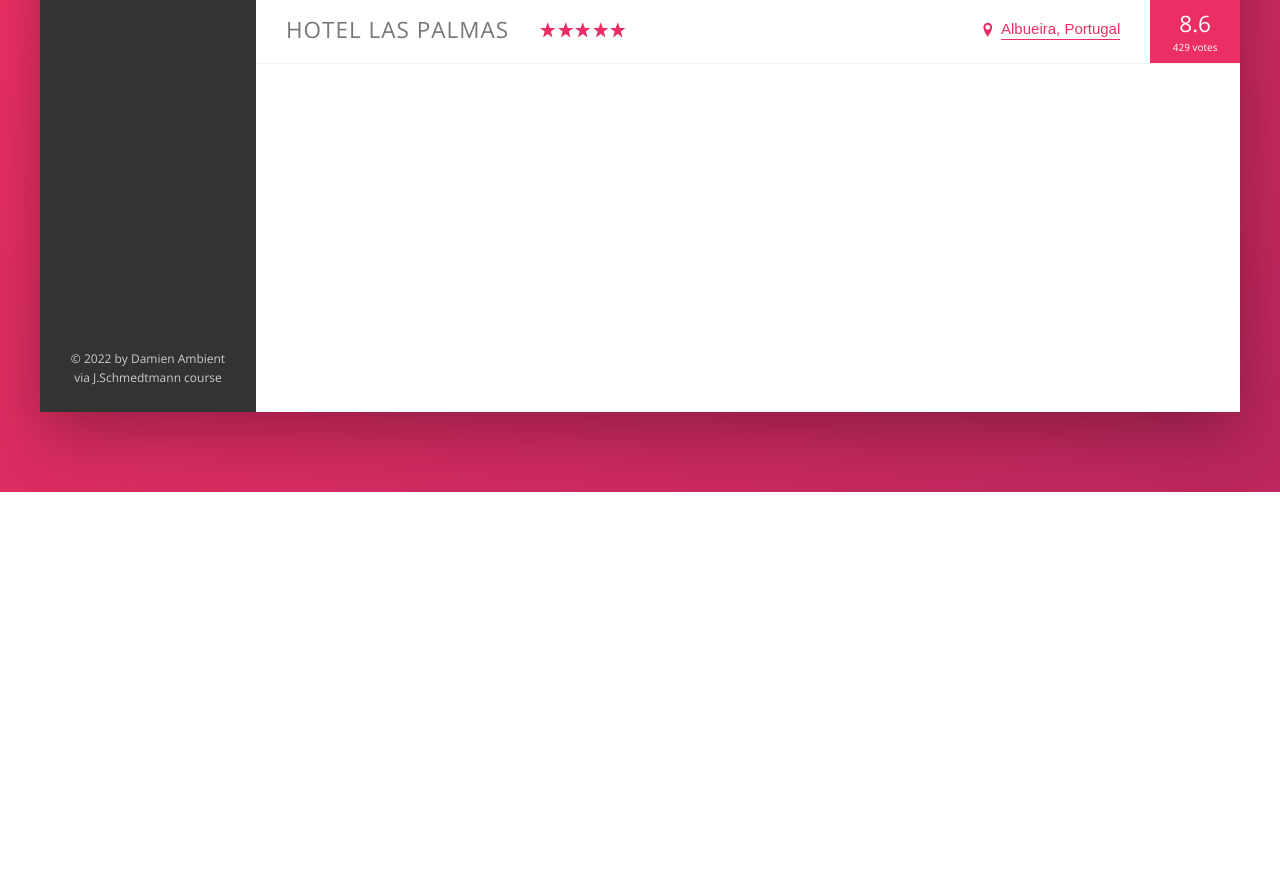
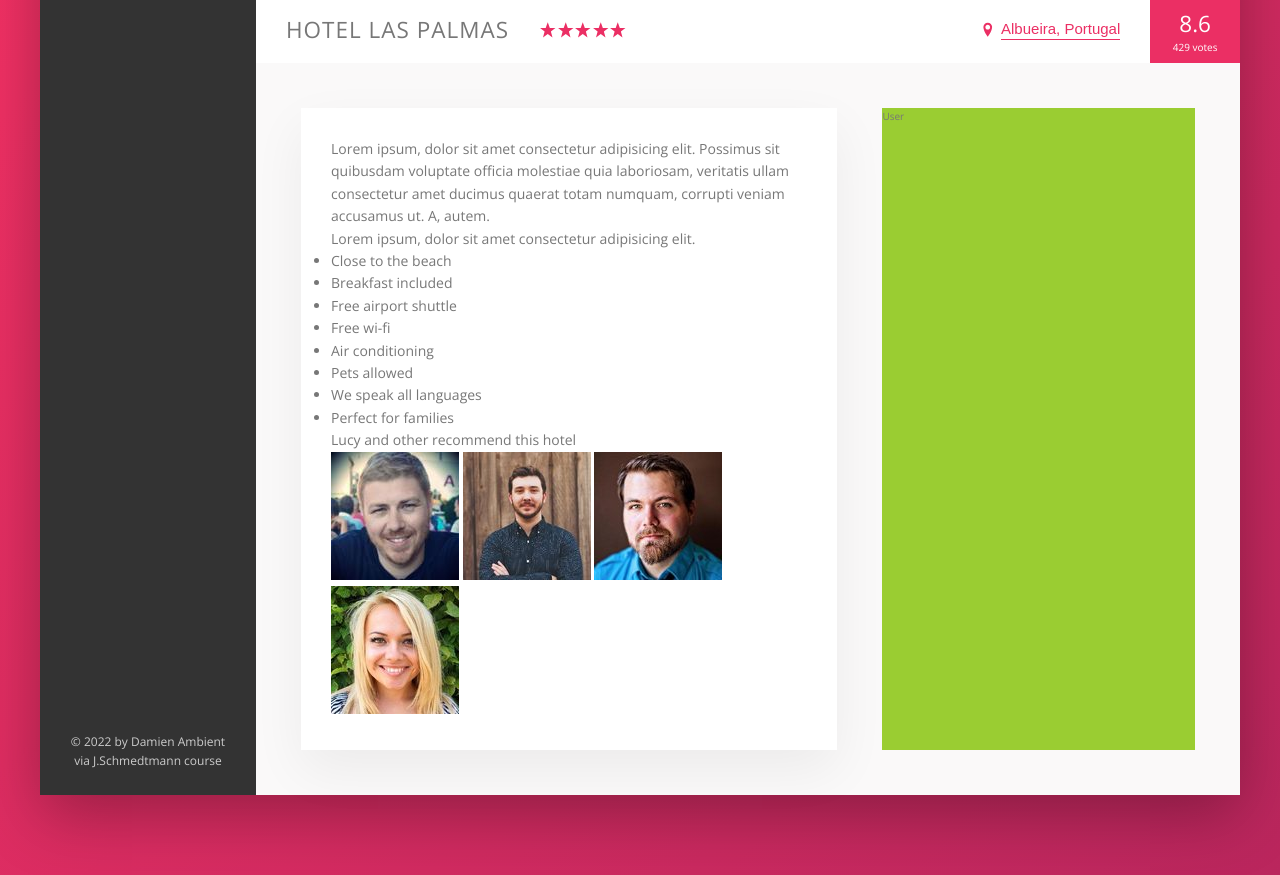
Before and after one commit to DamienAmbient/css-flex, a website: page index.html in a window 1280 px wide. Shown: the part 538-1413 px from the top of the page. Before the commit the page ends 1030 px from the top, so only its background shows below. Drawn offline with nearby package versions, Linux system fonts and the light colour scheme.

Commit message:
description skeleton

```diff
--- a/index.html
+++ b/index.html
@@ -150,6 +150,41 @@
                     </div>
 
                 </div>
+
+                <div class="detail">
+                    <div class="description">
+                        <p class="paragraph">Lorem ipsum, dolor sit amet consectetur adipisicing elit. Possimus sit
+                            quibusdam voluptate officia molestiae quia laboriosam, veritatis ullam consectetur amet
+                            ducimus quaerat totam numquam, corrupti veniam accusamus ut. A, autem.</p>
+                        <p class="paragraph">Lorem ipsum, dolor sit amet consectetur adipisicing elit. </p>
+
+                        <ul class="list">
+                            <li class="list__item">Close to the beach</li>
+                            <li class="list__item">Breakfast included</li>
+                            <li class="list__item">Free airport shuttle</li>
+                            <li class="list__item">Free wi-fi</li>
+                            <li class="list__item">Air conditioning</li>
+                            <li class="list__item">Pets allowed</li>
+                            <li class="list__item">We speak all languages</li>
+                            <li class="list__item">Perfect for families</li>
+                        </ul>
+                        <div class="recommend">
+                            <p class="recommend__count">
+                                Lucy and other recommend this hotel
+                            </p>
+                            <div class="recommend__friends">
+                                <img src="img/user-3.jpg" alt="Friend 1" class="recommend__photo">
+                                <img src="img/user-4.jpg" alt="Friend 2" class="recommend__photo">
+                                <img src="img/user-5.jpg" alt="Friend 3" class="recommend__photo">
+                                <img src="img/user-6.jpg" alt="Friend 4" class="recommend__photo">
+                            </div>
+                        </div>
+                    </div>
+
+                    <div class="user-reviews">
+                        User
+                    </div>
+                </div>
             </main>
         </div>
     </div>
--- a/sass/_base.scss
+++ b/sass/_base.scss
@@ -31,6 +31,9 @@
   --color-grey-dark-3: #999;
 
   --shadow-dark: 0 2rem 6rem rgba(0, 0, 0, 0.3);
+  --shadow-light: 0 2rem 5rem rgba(0, 0, 0, 0.06);
+
+  --line: border-bottom: 1px solid var(--color-grey-light-2);
 }
 
 * {
--- a/sass/_components.scss
+++ b/sass/_components.scss
@@ -204,7 +204,7 @@
 .overview {
   display: flex;
   align-items: center;
-  border-bottom: 1px solid var(--color-grey-light-2);
+  border-bottom: var(--line);
 
   &__heading {
     font-size: 2.25rem;
--- a/sass/_layout.scss
+++ b/sass/_layout.scss
@@ -11,7 +11,7 @@
   font-size: 1.4rem;
   height: 7rem;
   background-color: #fff;
-  border-bottom: 1px solid var(--color-grey-light-2);
+  border-bottom: var(--line);
 
   display: flex;
   justify-content: space-between;
@@ -33,7 +33,27 @@
 
 .hotel-view {
   background-color: #fff;
-  height: 80rem;
 
   flex: 1;
 }
+
+.detail {
+  display: flex;
+  padding: 4.5rem;
+  background-color: var(--color-grey-light-1);
+  border-bottom: var(--line);
+}
+
+.description {
+  font-size: 1.4rem;
+  background-color: #fff;
+  flex: 0 0 60%;
+  margin-right: 4.5rem;
+  box-shadow: var(--shadow-light);
+  padding: 3rem;
+}
+
+.user-reviews {
+  background-color: yellowgreen;
+  flex: 1;
+}
```
Also changed, not shown: css/style.css.
